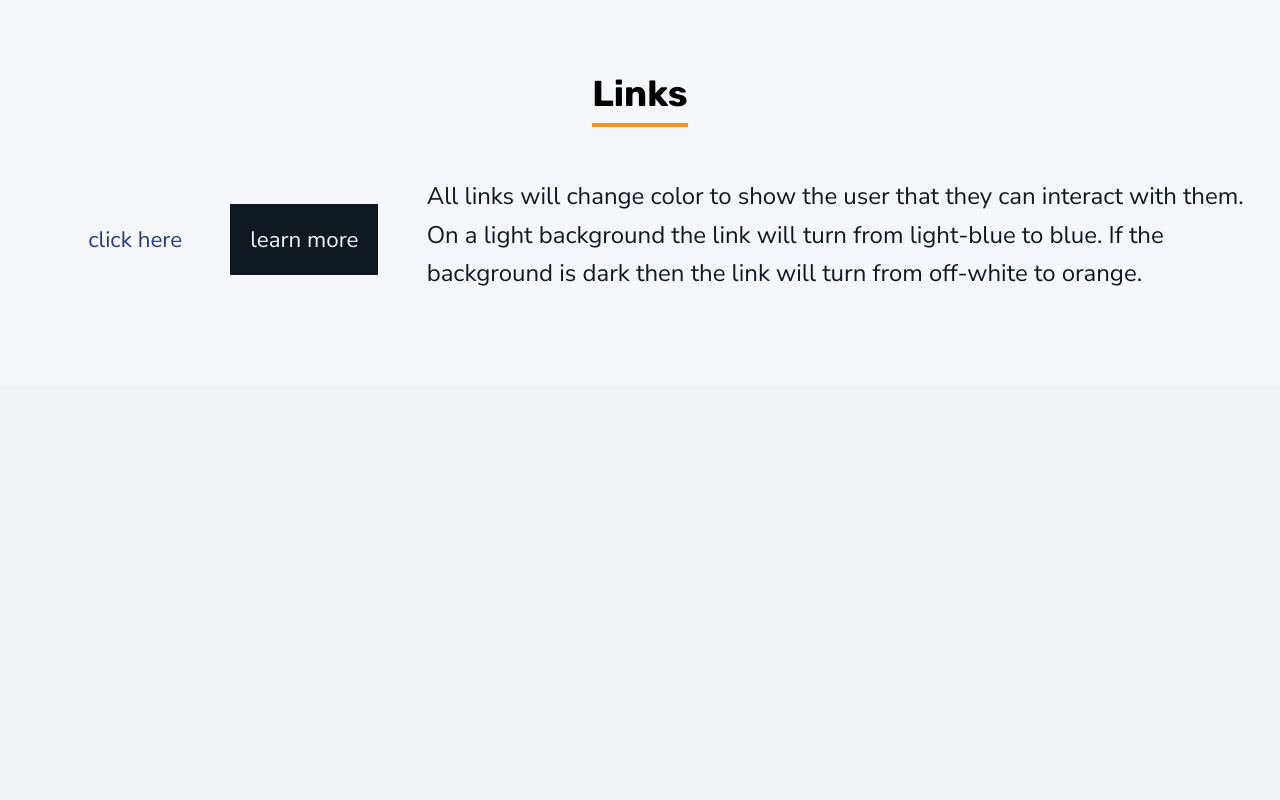
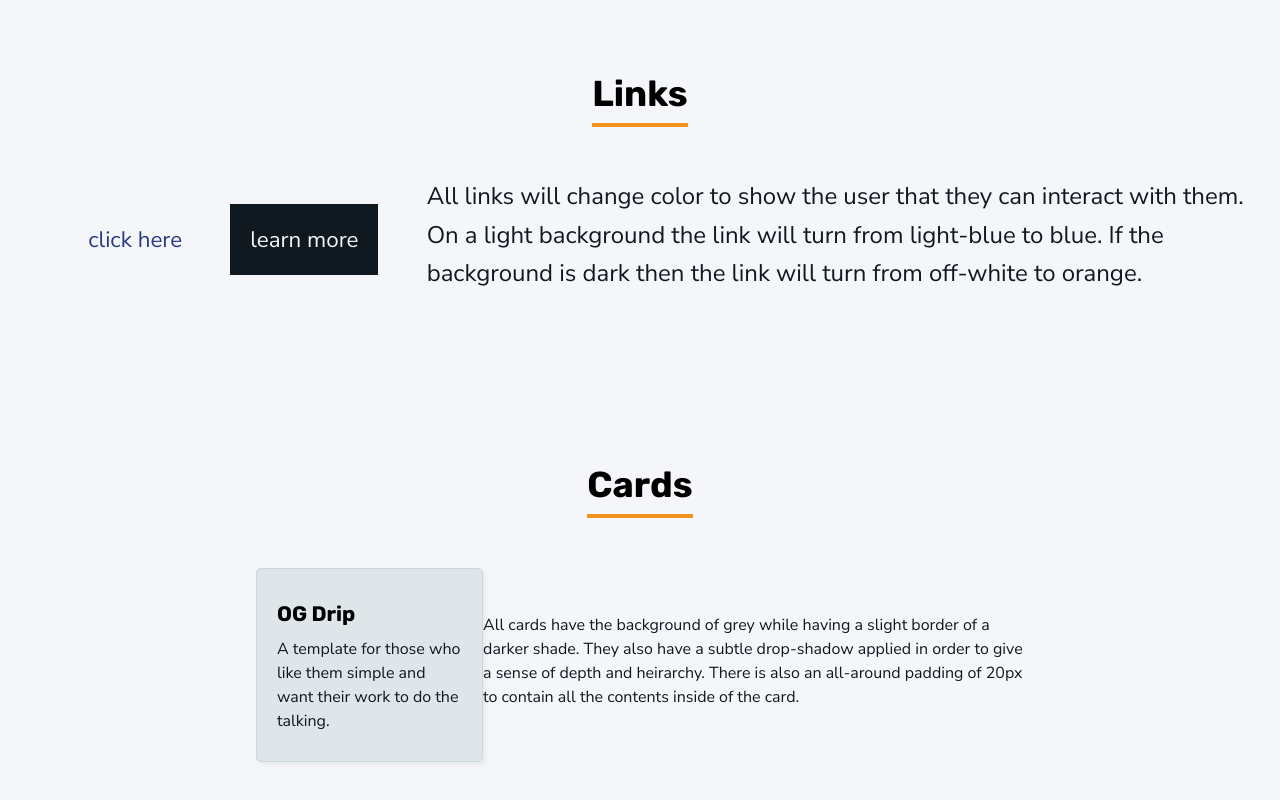
Before and after one commit to Lhnozaki/blurange, a React (Create React App) app: page / in a window 1280 px wide. Shown: the part 2197-2997 px from the top of the page. Before the commit the page ends 2582 px from the top, so only its background shows below. Built offline with nearby package versions, Linux system fonts and the light colour scheme.

Commit message:
adds cards to the design system

```diff
--- a/src/Components/DesignSystem/DesignSystem.jsx
+++ b/src/Components/DesignSystem/DesignSystem.jsx
@@ -86,6 +86,18 @@ export default function DesignSystem() {
                     </div>
                 </div>
             </section>
+            <section id={styles.cardContainer}>
+                <h2 className={styles.title}>Cards</h2>
+                <div className={styles.cardInfo}>
+                    <div className={styles.card}>
+                        <h4>OG Drip</h4>
+                        <p>A template for those who like them simple and want their work to do the talking.</p>
+                    </div>
+                    <div className={styles.cardDescription}>
+                        <p>All cards have the background of grey while having a slight border of a darker shade. They also have a subtle drop-shadow applied in order to give a sense of depth and heirarchy. There is also an all-around padding of 20px to contain all the contents inside of the card.</p>
+                    </div>
+                </div>
+            </section>
         </article>
     )
 }
--- a/src/Components/DesignSystem/DesignSystem.module.scss
+++ b/src/Components/DesignSystem/DesignSystem.module.scss
@@ -210,3 +210,16 @@ section {
         line-height: 1.6;
     }
 }
+
+// Cards
+.cardInfo {
+    width: 60%;
+    margin: 0 auto;
+    display: flex;
+    align-items: center;
+    justify-content: space-evenly;
+}
+
+.card {
+    width: 250px;
+}
--- a/src/Components/SplashPage/SplashPage.jsx
+++ b/src/Components/SplashPage/SplashPage.jsx
@@ -7,7 +7,7 @@ const SplashPage = () => {
             <section id={styles.hero}>
                 <div className={styles.heroContent}>
                     <h1>Blurange</h1>
-                    <h3>Get yourself out there...fast lol</h3>
+                    <h3>Your code doesn't repeat itself, why should you?</h3>
                     <button>get started for free</button>
                 </div>
             </section>
```
